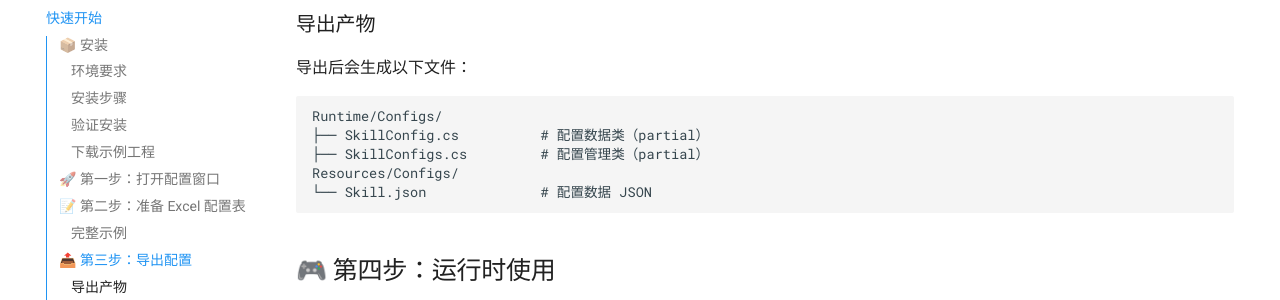
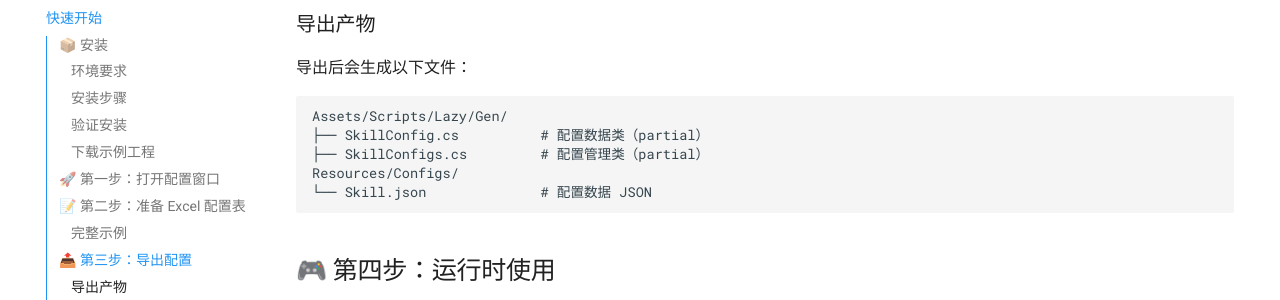
Before and after one commit to CodeWallace/LazyConfig_docs, an MkDocs documentation site: the page built from docs/getting-started.md, in a window 1280 px wide and 1400 px high, scrolled down 2177 px. Shown: the part 153-453 px from the top of the window. Built offline with MkDocs 1.6.1 and Material for MkDocs 9.7.7, drawn with Linux system fonts in a browser that asks for light colours; some of the changed text lies outside the part shown.

Commit message:
Update default code generation path to Assets/Scripts/Lazy/Gen

````diff
--- a/docs/getting-started.md
+++ b/docs/getting-started.md
@@ -78,7 +78,7 @@ Window → Lazy → Export
 导出后会生成以下文件：
 
 ```
-Runtime/Configs/
+Assets/Scripts/Lazy/Gen/
 ├── SkillConfig.cs          # 配置数据类（partial）
 ├── SkillConfigs.cs         # 配置管理类（partial）
 Resources/Configs/
@@ -136,7 +136,7 @@ A: 可以放在任意目录，在编辑器窗口中添加目录路径即可。
 
 ### Q: 生成的代码在哪里？
 
-A: 默认生成在 `Assets/LazyConfig/Runtime/Configs/` 目录下。
+A: 默认生成在 `Assets/Scripts/Lazy/Gen/` 目录下。
 
 ### Q: JSON 文件在哪里？
 
````
